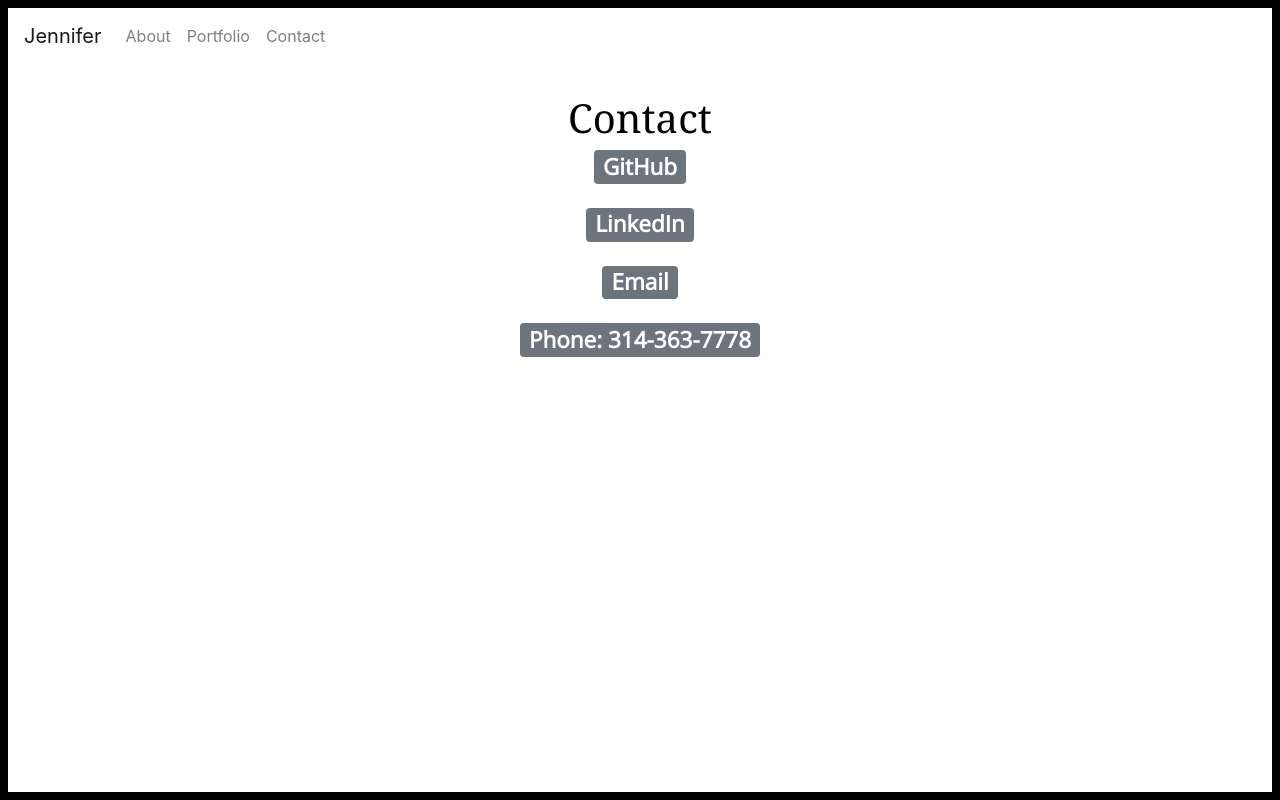
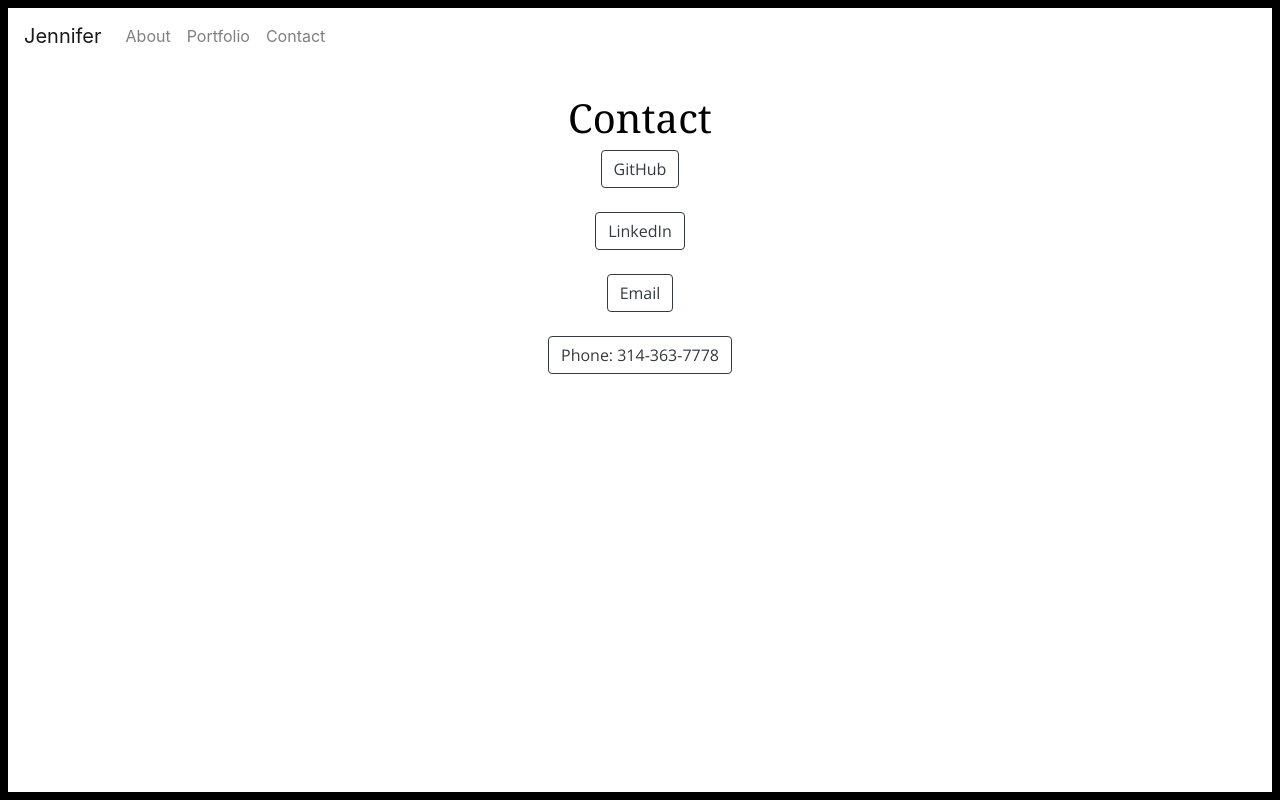
Before and after one commit to jenniferdaeumler/developer-portfolio, a plain HTML site: page contact.html in a window 1280 px wide. Drawn offline with nearby package versions, Linux system fonts and the light colour scheme.

Commit message:
Buttons on contact better

```diff
--- a/assets/stylecontact.css
+++ b/assets/stylecontact.css
@@ -22,10 +22,13 @@ h1 {
   margin: auto;
 
 }
-.badge{
+.btn{
     margin: auto;
     font-family: 'Open Sans', sans-serif;
 }
-.contact{
+/* .contact{
    font-size: 30px;
-}
+} */
+/* .row-contact{
+  margin-left: 20px;
+} */
--- a/contact.html
+++ b/contact.html
@@ -46,16 +46,16 @@
 
 
         <div class="row contact">
-            <a href="https://github.com/jenniferdaeumler" class="badge badge-secondary">GitHub</a>
+            <a href="https://github.com/jenniferdaeumler" class="btn btn-outline-dark">GitHub</a>
         </div><br>
         <div class="row contact">
-            <a href="https://www.linkedin.com/in/jenniferdaeumler/" class="badge badge-secondary">LinkedIn</a>
+            <a href="https://www.linkedin.com/in/jenniferdaeumler/" class="btn btn-outline-dark">LinkedIn</a>
         </div><br>
         <div class="row contact">
-            <a href="mailto:jenniferdaeumler@gmail.com" class="badge badge-secondary">Email</a>
+            <a href="mailto:jenniferdaeumler@gmail.com" class="btn btn-outline-dark">Email</a>
         </div><br>
         <div class="row contact">
-        <a href="tel:314-363-7778" class="badge badge-secondary">Phone: 314-363-7778</a>
+        <a href="tel:314-363-7778" class="btn btn-outline-dark">Phone: 314-363-7778</a>
         </div><br>
 
     </div>
```
